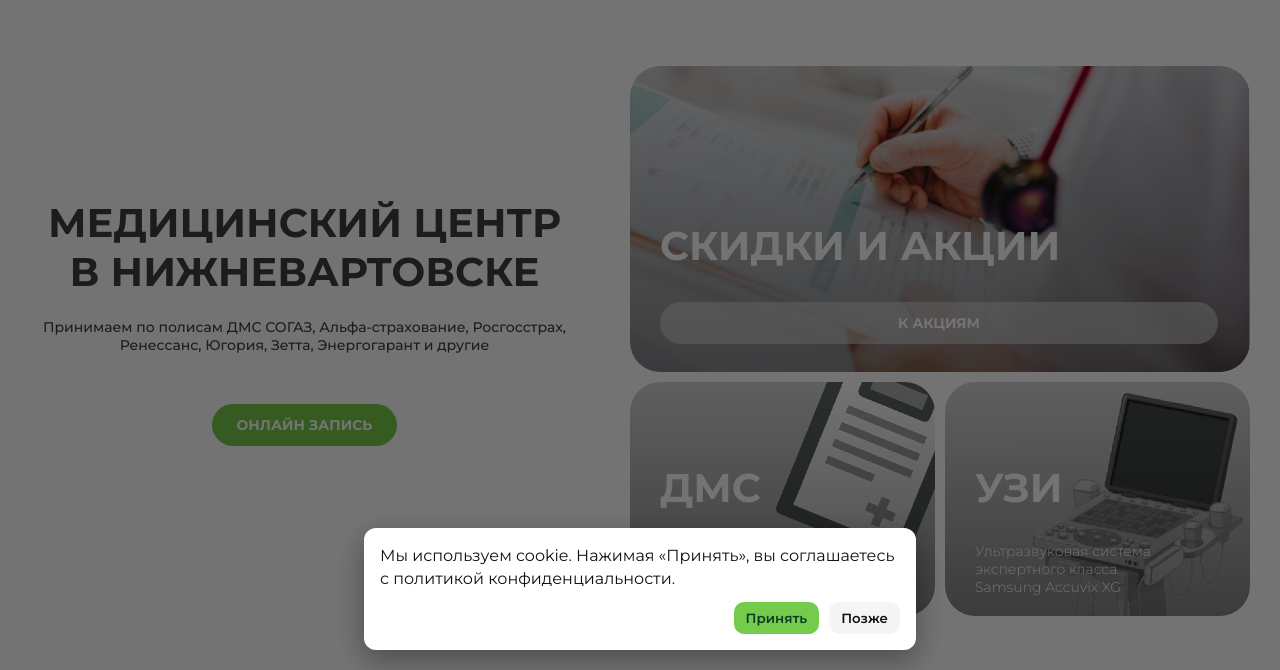
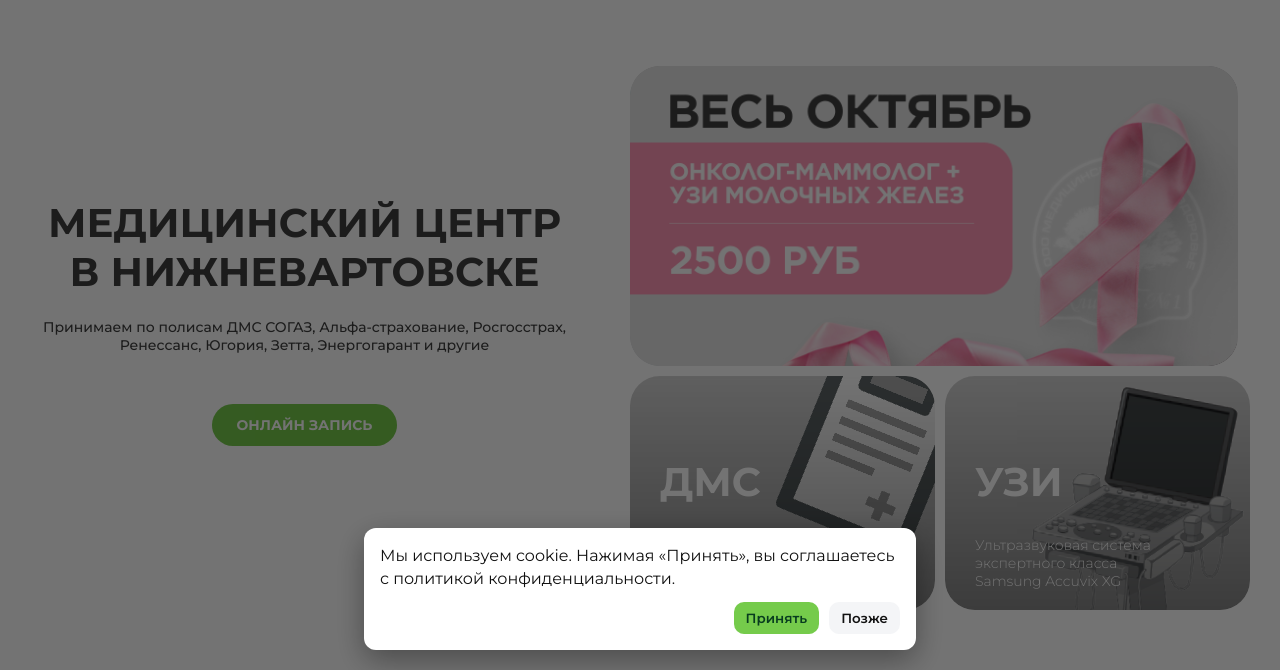
Before and after one commit to metr1cs/vartovskClinic, a website: page index.html in a window 1280 px wide. Shown: the part 130-800 px from the top of the page. Drawn offline with Linux system fonts and the light colour scheme.

Commit message:
add sael image and fix link sale

```diff
--- a/_header.scss
+++ b/_header.scss
@@ -237,12 +237,14 @@
                 left: 0;
                 top: 0;
                 border-radius: 30px;
-                width: 100%;
-                height: auto;
+                //width: 100%;
+                //height: 320px;
 
                 &--1 {
                     background-size: cover;
                     background-image: url(/image/banner1.png);
+                    width: 100%;
+                    height: 300px;
                 }
 
                 &--2 {
--- a/index.html
+++ b/index.html
@@ -136,13 +136,15 @@
                 </div>
                 <div class="main-right">
                     <article class="main-right__banner">
-                        <img class="main-right__banner-image main-right__banner-image--1" src="/image/banner1grad.png"
-                            alt="" />
-                        <div class="main-right__banner-container">
-                            <h2 class="main-right__banner-tittle">скидки и акции</h2>
-                            <a class="main-right__banner-button salepage" href="./sale.html" data-details="sale">К
-                                акциям</a>
-                        </div>
+                        <a href="./sale.html" data-details="sale">
+                            <img class="main-right__banner-image main-right__banner-image--1" src="/image/octember.png"
+                                alt="Акции" />
+<!--                            <div class="main-right__banner-container">-->
+<!--                                <h2 class="main-right__banner-tittle">скидки и акции</h2>-->
+<!--&lt;!&ndash;                                <a class="main-right__banner-button salepage" href="./sale.html" data-details="sale">К&ndash;&gt;-->
+<!--&lt;!&ndash;                                    акциям</a>&ndash;&gt;-->
+<!--                            </div>-->
+                        </a>
                     </article>
                     <div class="main-right__bottom">
                         <article class="main-right__bottom-box">
```
Also changed, not shown: sale.html (+24 -0 lines), image/octember.png (added), style.css, 1 other file.
